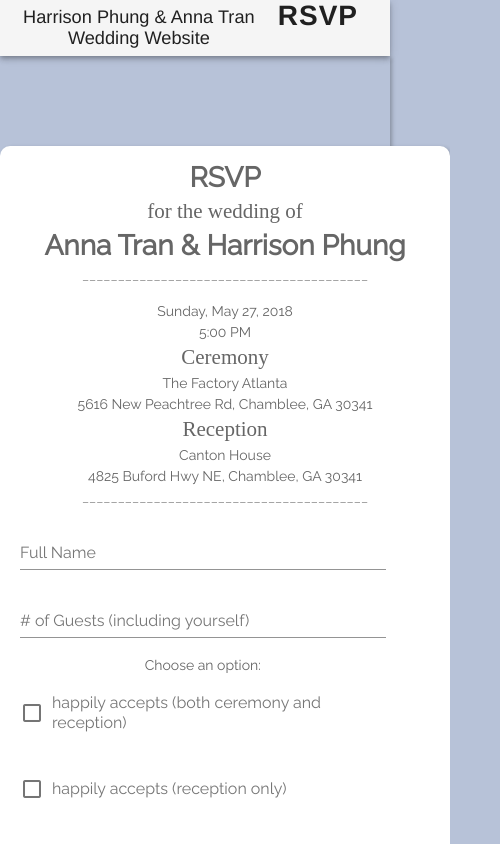
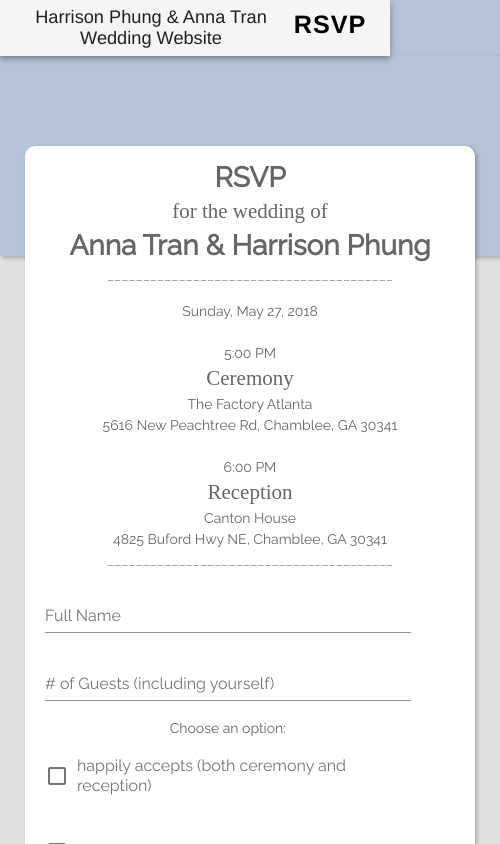
Before and after one commit to hphung3/Wedding-Website, a Vue app: page /rsvp in a window 390 px wide. Shown: the top 844 px of the page, 500 px wide, since content can reach past the window. Built offline with nearby package versions, Linux system fonts and the light colour scheme.

Commit message:
mobile friendly

```diff
--- a/src/components/mainpage/Toolbar.vue
+++ b/src/components/mainpage/Toolbar.vue
@@ -3,7 +3,7 @@
       <span id="title">{{title}}</span>
       <v-spacer></v-spacer>
       <v-toolbar-items>
-      <router-link to="/rsvp">
+      <router-link to="/rsvp" id="rsvp">
         <v-btn flat class="rsvp">RSVP</v-btn>
       </router-link>
     </v-toolbar-items>
@@ -32,6 +32,7 @@ export default {
 <style scoped>
 .toolbar {
   background: #e0e0e0;
+  min-width: 500px;
 }
 
 #title {
@@ -39,7 +40,20 @@ export default {
 }
 .rsvp {
   font-weight: 700;
-  font-size: 200%;
+  font-size: 180%;
   letter-spacing: 1px;
+  padding: 10px 0px;
+  color: black;
+  text-decoration: none;
 }
+
+li a {
+  text-decoration: none;
+}
+
+#rsvp{
+  height: fill;
+  text-decoration: none;
+}
+
 </style>
--- a/src/components/rsvp/RSVP.vue
+++ b/src/components/rsvp/RSVP.vue
@@ -9,10 +9,13 @@
     <h1>Anna Tran & Harrison Phung</h1>
       <p class= "line">________________________________________</p>
       <p>Sunday, May 27, 2018</p>
+      <br>
       <p>5:00 PM</p>
       <h2>Ceremony</h2>
       <p>The Factory Atlanta</p>
       <p>5616 New Peachtree Rd, Chamblee, GA 30341</p>
+      <br>
+      <p>6:00 PM</p>
       <h2>Reception</h2>
       <p>Canton House</p>
       <p>4825 Buford Hwy NE, Chamblee, GA 30341</p>
@@ -94,7 +97,7 @@ export default {
 html,
 body {
   height: 100%;
-  width: 100%;
+  min-width: 500px;
   margin: 0;
   padding: 0;
   background-color: #e0e0e0;
@@ -123,6 +126,7 @@ body {
 .info {
   padding: 10px;
   height: auto;
+  width: auto;
 }
 
 h1,
```
